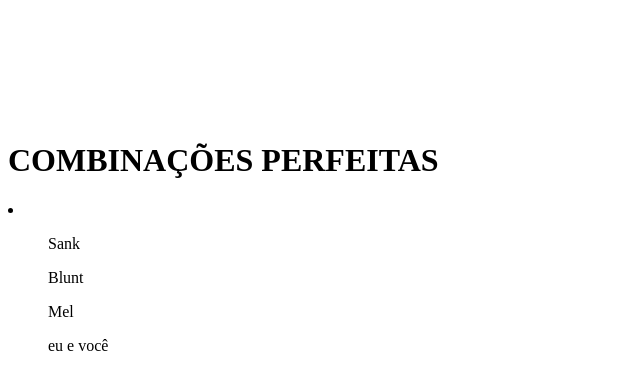
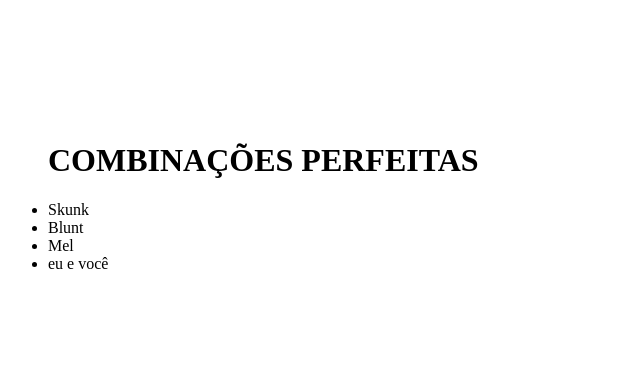
Before and after one commit to Surfistaa/To-na-onda, a plain HTML site: page index.html in a window 1280 px wide. Shown: the whole page, without its empty margins (0-640 px from the left). Drawn offline with Linux system fonts and the light colour scheme.

Commit message:
index.html

```diff
--- a/index.html
+++ b/index.html
@@ -5,15 +5,20 @@
     <meta http-equiv="X-UA-Compatible" content="IE=edge">
     <meta name="viewport" content="width=device-width, initial-scale=1.0">
     <title>Surfista</title>
-    <link rel="stylesheet" href="style.css">
+    <link rel="stylesheet" href="stlye.css">
 </head>
 <body>
-   <h1>COMBINAÇÕES PERFEITAS<object data="" type=""></object></h1>
-<li>
-<ul> Sank</ul>
-<ul>Blunt</ul>
-<ul>Mel</ul>
-<ul> eu e você </ul>
-</li>
+    <header>
+   <ul>
+        <h1>COMBINAÇÕES PERFEITAS<object data="" type=""></object></h1>
+
+<li> Skunk</li>
+<li> Blunt</li>
+<li> Mel</li>
+<li>eu e você</li>
+</ul>
+
+</header>
+
 </body>
 </html>
```
